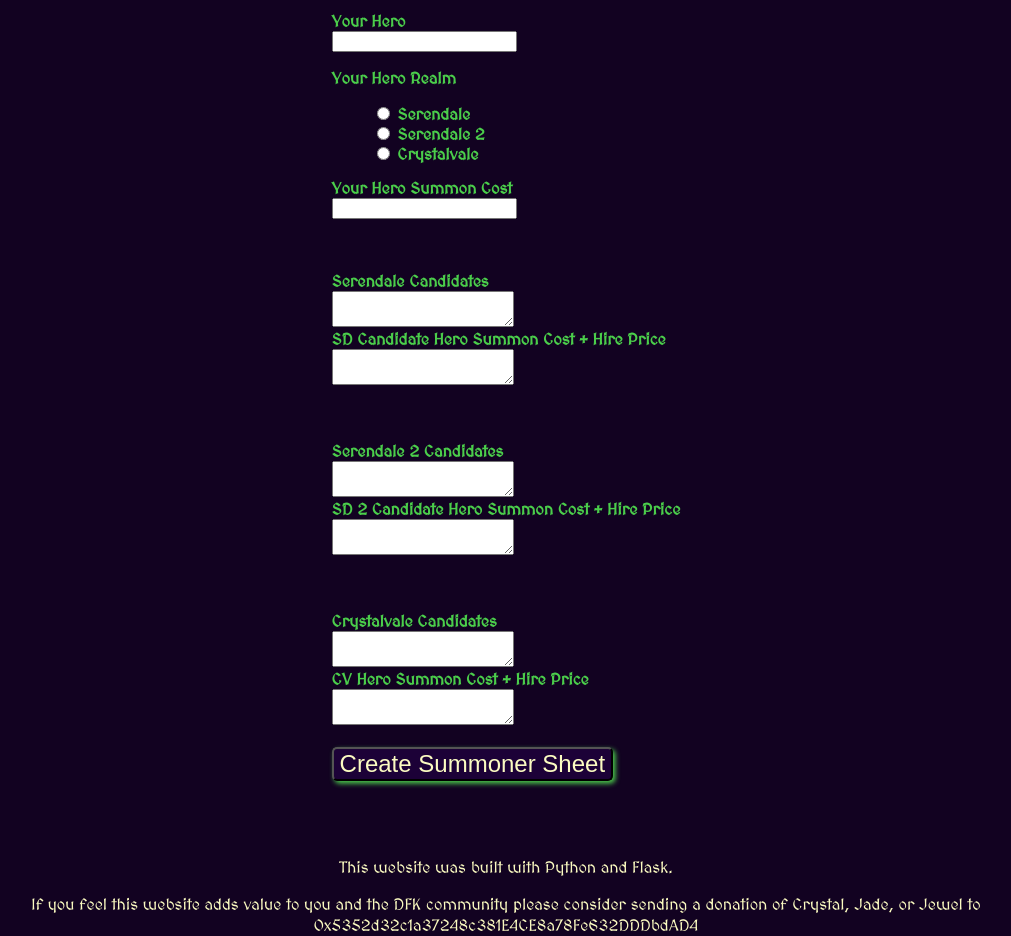
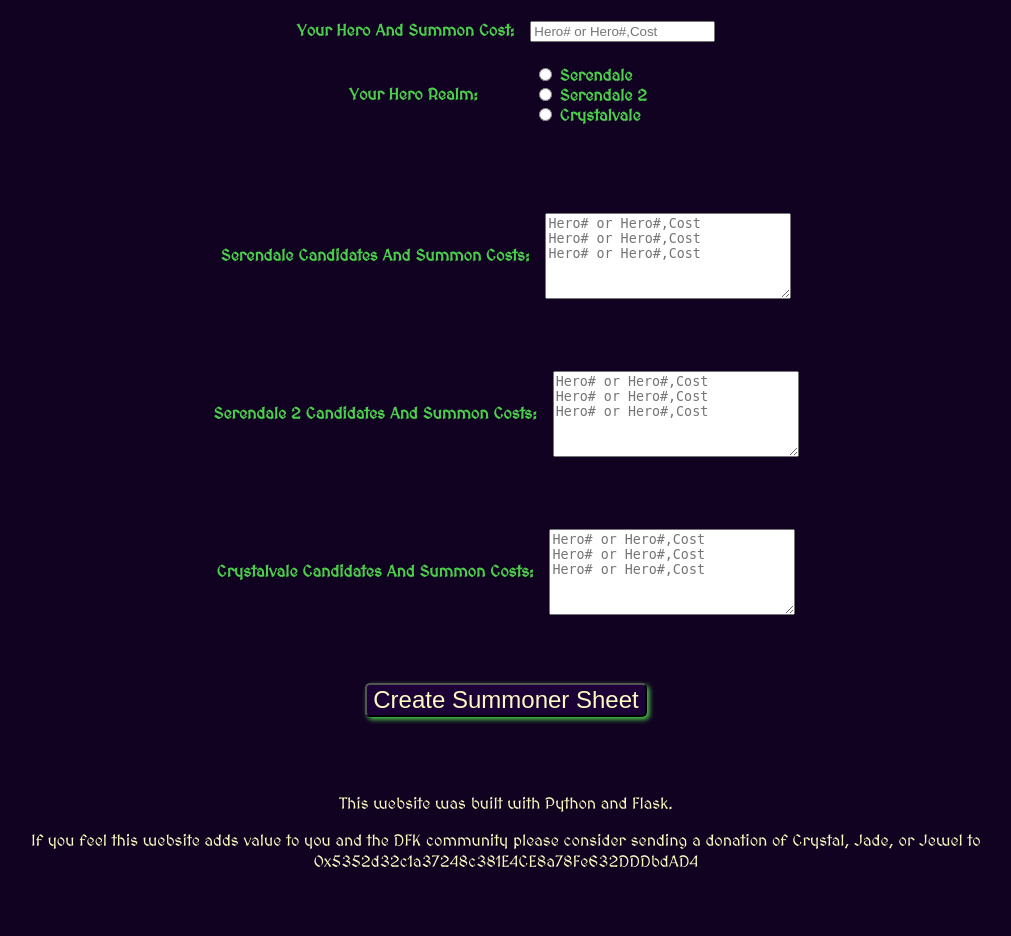
Before and after one commit to Sc1entifik/DFK-SummoningSheet, a Flask app: page /hero_form/ in a window 1280 px wide. Shown: the whole page, without its empty margins (134-1145 px from the left). After the commit the page ends 867 px from the top, so only its background shows below. Run offline with Flask 3, Linux system fonts and the light colour scheme.

Commit message:
Modified user input forms for better looking and more ergonomic experience.

```diff
--- a/app.py
+++ b/app.py
@@ -16,7 +16,7 @@
         stats_list = [stats_dict for stats_dict in controller.summon_odds_list]
         table_header, header_span_dict, table_subheader, table_rows = controller.return_table_headers_and_rows()
 
-        return render_template('start_sheet.html', table_rows=table_rows, table_header=table_header, header_span=header_span_dict, table_subheader=table_subheader)
+        return render_template('start_sheet_2.html', table_rows=table_rows, table_header=table_header, header_span=header_span_dict, table_subheader=table_subheader)
 
     return render_template('index.html')
 
--- a/forms.py
+++ b/forms.py
@@ -3,15 +3,8 @@
 from wtforms.validators import InputRequired
 
 class HeroInputForm(FlaskForm):
-    your_hero = StringField('Your Hero', validators = [InputRequired()])
-    your_hero_realm = RadioField('Your Hero Realm', choices = ['Serendale', 'Serendale 2', 'Crystalvale'], validators = [InputRequired()])
-    your_hero_summon_cost = StringField('Your Hero Summon Cost')
-
-    sd_candidate_list = TextAreaField('Serendale Candidates')
-    sd_summon_cost = TextAreaField('SD Candidate Hero Summon Cost + Hire Price')
-
-    sd_2_candidate_list = TextAreaField('Serendale 2 Candidates')
-    sd_2_summon_cost = TextAreaField('SD 2 Candidate Hero Summon Cost + Hire Price')
-
-    cv_candidate_list = TextAreaField('Crystalvale Candidates')
-    cv_summon_cost = TextAreaField('CV Hero Summon Cost + Hire Price')
+    your_hero = StringField('Your Hero And Summon Cost:', validators=[InputRequired()])
+    your_hero_realm = RadioField('Your Hero Realm: ', choices = ['Serendale', 'Serendale 2', 'Crystalvale'], validators = [InputRequired()])
+    sd_candidate_list = TextAreaField('Serendale Candidates And Summon Costs:')
+    sd_2_candidate_list = TextAreaField('Serendale 2 Candidates And Summon Costs:')
+    cv_candidate_list = TextAreaField('Crystalvale Candidates And Summon Costs:')
--- a/static/css/hero_form.css
+++ b/static/css/hero_form.css
@@ -2,21 +2,35 @@
 	color: hsl(120, 57%, 55%);/*Forest Green*/
 	font-weight: 600;
 	font-family: 'MedievalSharp';
-	font-size: 16px;
+	font-size: 1rem;
 	padding: 5px;
 }
 
 
 .form-center {
-	text-align: center;
+	display: flex;
+	align-items: center;
+	justify-content: center;
+	flex-direction: column;
+
 }
 
 
 .form-align {
-	display: inline-block;
-	text-align: left;
+	display: flex;
+	align-items: center;
+	flex-grow: 1;
+	flex-flow: wrap;
 }
 
+
+.submit-align {
+	display: flex;
+	align-items: center;
+	justify-content: center;
+	flex-direction: column;
+	margin-top: 2rem;
+}
 
 .submit-button {
 	font-size: x-large;
@@ -25,3 +39,14 @@
 	box-shadow: .1em .1em .2em -.0002em hsl(120, 57%, 55%)/*Forest Green*/;
 	border-radius: 5px;
 }
+
+
+label {
+	padding-right: 1rem;
+}
+
+
+textarea {
+	width: 15rem;
+	height: 5rem;
+}
--- a/summoning_stat_calculations.py
+++ b/summoning_stat_calculations.py
@@ -170,4 +170,5 @@
         hero_1_rarity = self._hero_1_genetics.hero_rarity()
         hero_2_rarity = self._hero_2_genetics.hero_rarity()
         summon_rarity_odds = odds_dict(rarity_odds.get(hero_1_rarity)) if hero_1_rarity == hero_2_rarity else odds_dict(tuple(map(two_num_average, zip(rarity_odds.get(hero_1_rarity), rarity_odds.get(hero_2_rarity)))))
+
         return summon_rarity_odds
--- a/templates/hero_form.html
+++ b/templates/hero_form.html
@@ -10,37 +10,49 @@
 	<form class="entryform" method = "POST" action = "/">
 		{{ form.csrf_token }}
 		<div class="form-center" >
-			<div class="form-align" >
-				{{form.your_hero.label}} <br> {{ form.your_hero(size = 20) }}
+
+			<div class="form-align">
+				{{form.your_hero.label}}{{ form.your_hero(placeholder="Hero# or Hero#,Cost") }}
 				<br>
 				<br>
-				{{ form.your_hero_realm.label }} <br>  {{ form.your_hero_realm(style="list-style:none") }}
-				{{form.your_hero_summon_cost.label}} <br> {{ form.your_hero_summon_cost(size = 20) }}
+			</div>
+
+			<div class="form-align">
+				{{ form.your_hero_realm.label }}{{ form.your_hero_realm(style="list-style:none") }}
+			</div>
 			<br>
 			<br>
 			<br>
 			<br>
-				{{form.sd_candidate_list.label}} <br> {{form.sd_candidate_list(size = 20)}}
+
+			<div class="form-align">
+				{{form.sd_candidate_list.label}}{{form.sd_candidate_list(placeholder="Hero# or Hero#,Cost\nHero# or Hero#,Cost\nHero# or Hero#,Cost")}}
 				<br>
-				{{form.sd_summon_cost.label}} <br> {{form.sd_summon_cost(size = 20)}}
+			</div>
 			<br>
 			<br>
 			<br>
 			<br>
-				{{form.sd_2_candidate_list.label}} <br> {{form.sd_2_candidate_list(size = 20)}}
+
+			<div class="form-align">
+				{{form.sd_2_candidate_list.label}}{{form.sd_2_candidate_list(placeholder="Hero# or Hero#,Cost\nHero# or Hero#,Cost\nHero# or Hero#,Cost")}}
 				<br>
-				{{form.sd_2_summon_cost.label}}	<br> {{form.sd_2_summon_cost(size = 20)}}
+			</div>
 			<br>
 			<br>
 			<br>
 			<br>
-				{{form.cv_candidate_list.label}} <br> {{form.cv_candidate_list(size = 20)}}
+
+			<div class="form-align">
+				{{form.cv_candidate_list.label}}{{form.cv_candidate_list(placeholder="Hero# or Hero#,Cost\nHero# or Hero#,Cost\nHero# or Hero#,Cost")}}
 				<br>
-				{{form.cv_summon_cost.label}} <br> {{form.cv_summon_cost(size = 20)}}
+			</div>
 				<br>
 				<br>
+		</div>
+
+		<div class="submit-align">
 			<input class="submit-button" type = "submit" value = "Create Summoner Sheet">
-			</div>
 		</div>
 </form>
 	{% endblock %}
```
Also changed, not shown: controller.py (+12 -11 lines), static/css/summon_sheet_2.css (added, +48 -0 lines), templates/start_sheet_2.html (added, +34 -0 lines), CHANGELOG.md. Lines whose indentation alone changed are shown as unchanged.
